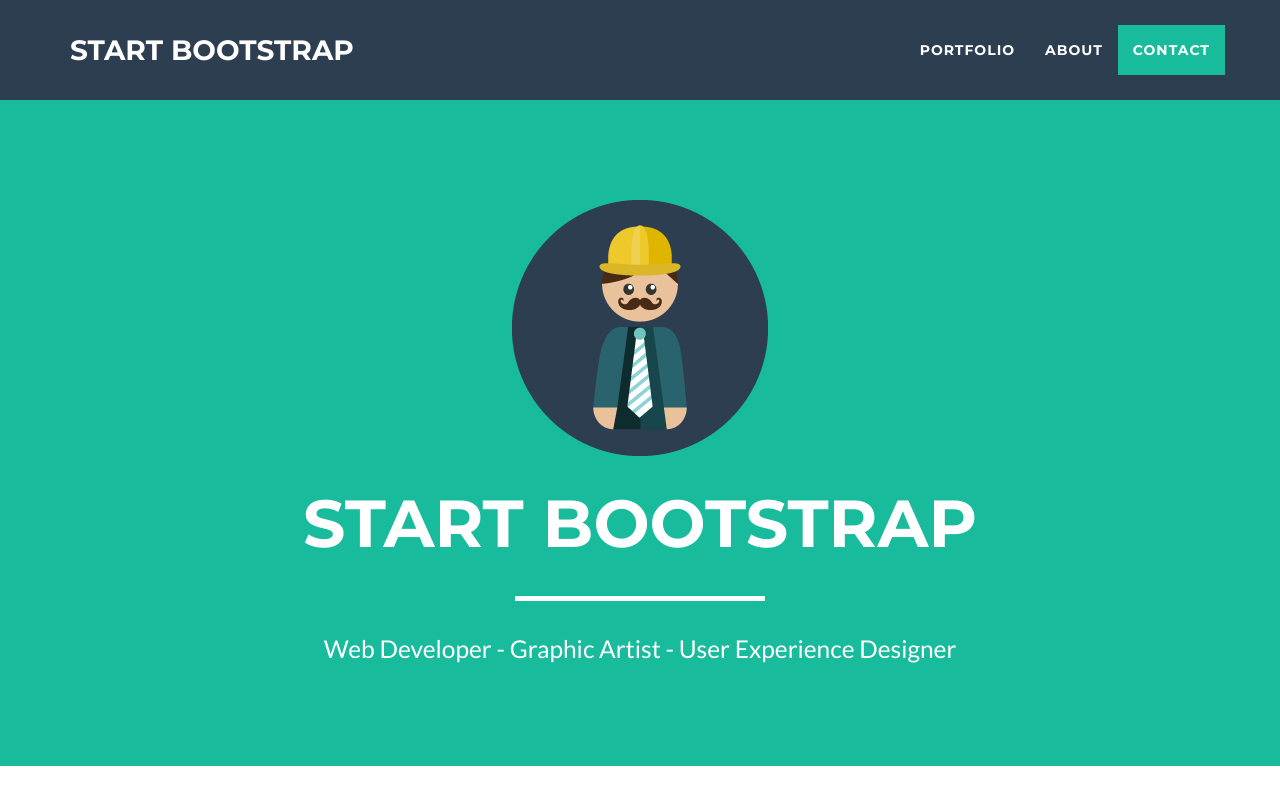
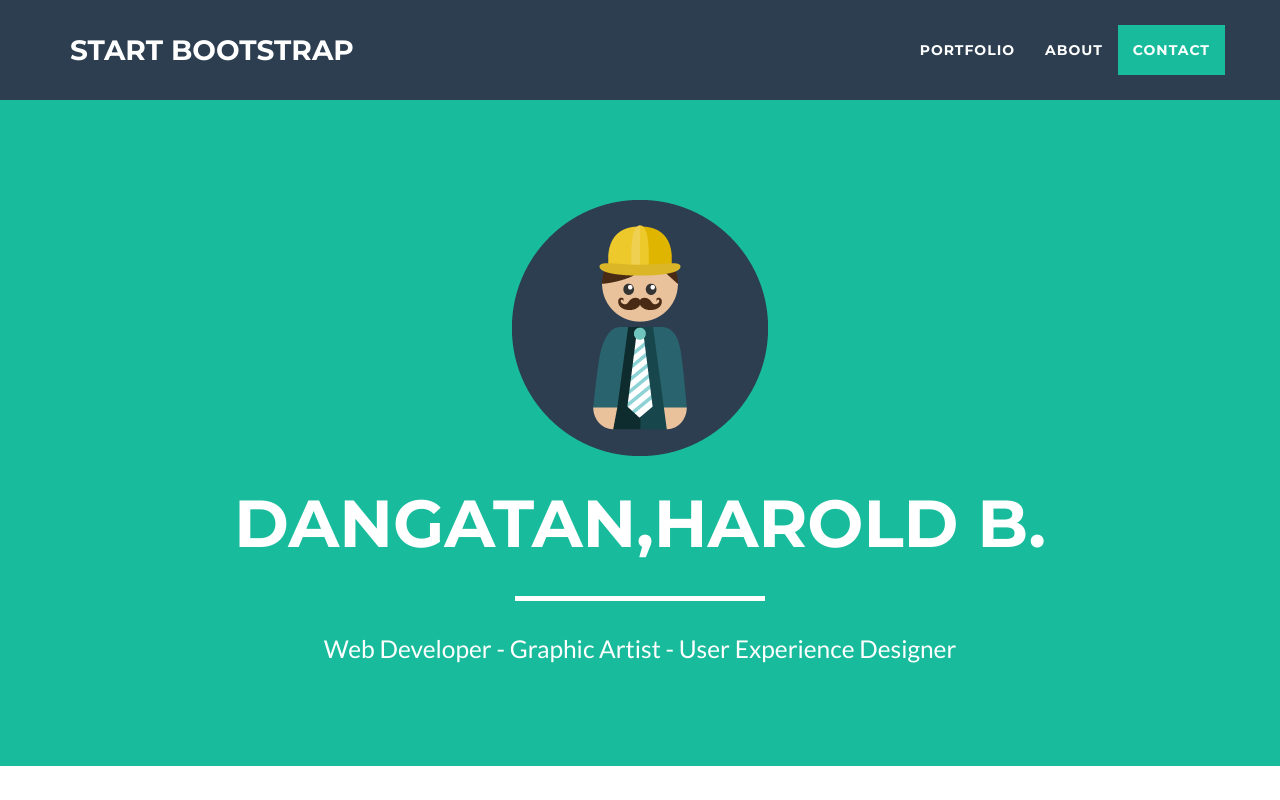
Before and after one commit to dangatanharold/dangatan.gethub.io, a website: page index.html in a window 1280 px wide. Shown: the top 800 px of the page. Drawn offline with nearby package versions, Linux system fonts and the light colour scheme.

Commit message:
Update index.html

```diff
--- a/index.html
+++ b/index.html
@@ -73,7 +73,7 @@
                 <div class="col-lg-12">
                     <img class="img-responsive" src="img/profile.png" alt="">
                     <div class="intro-text">
-                        <span class="name">Start Bootstrap</span>
+                        <span class="name">Dangatan,Harold B.</span>
                         <hr class="star-light">
                         <span class="skills">Web Developer - Graphic Artist - User Experience Designer</span>
                     </div>
```
